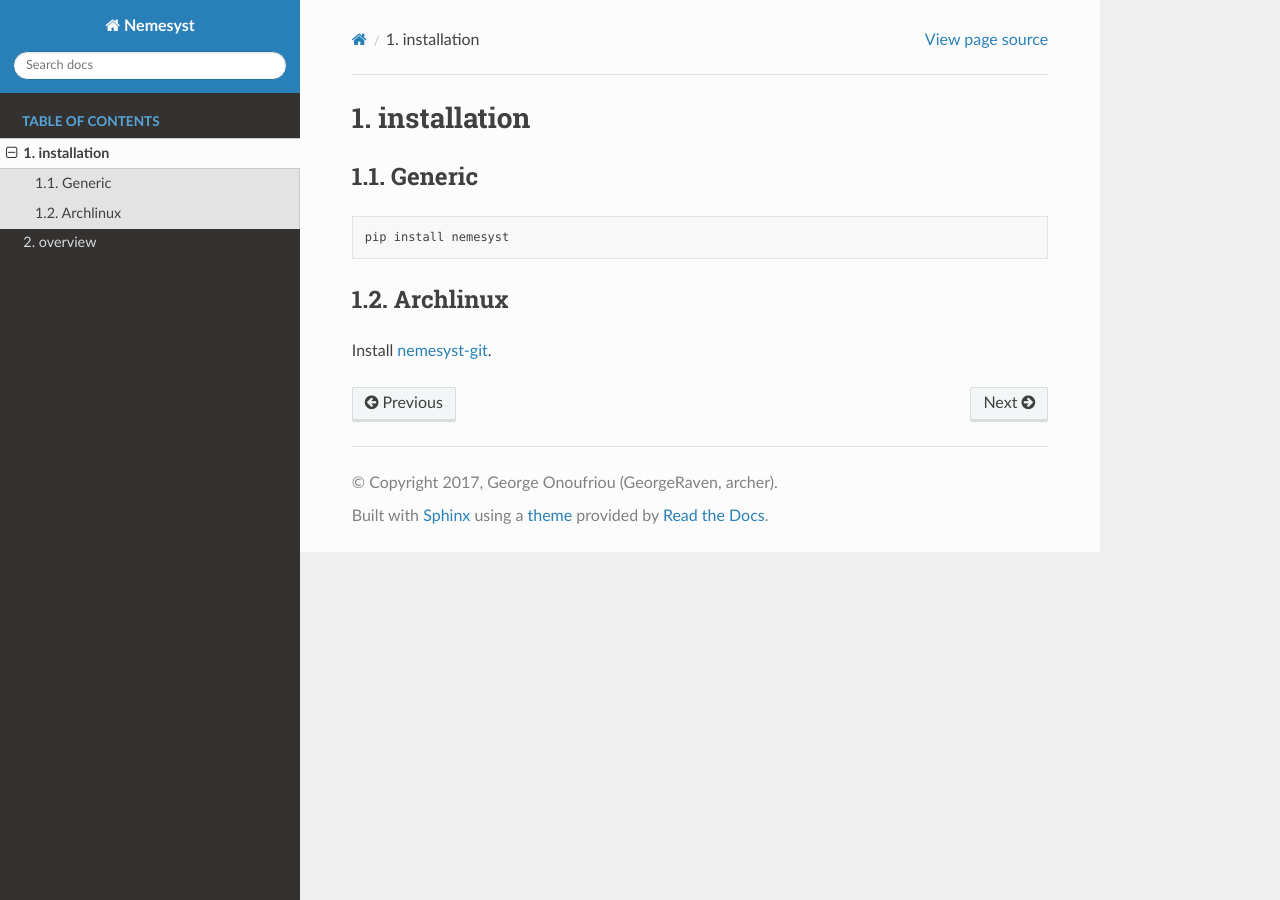
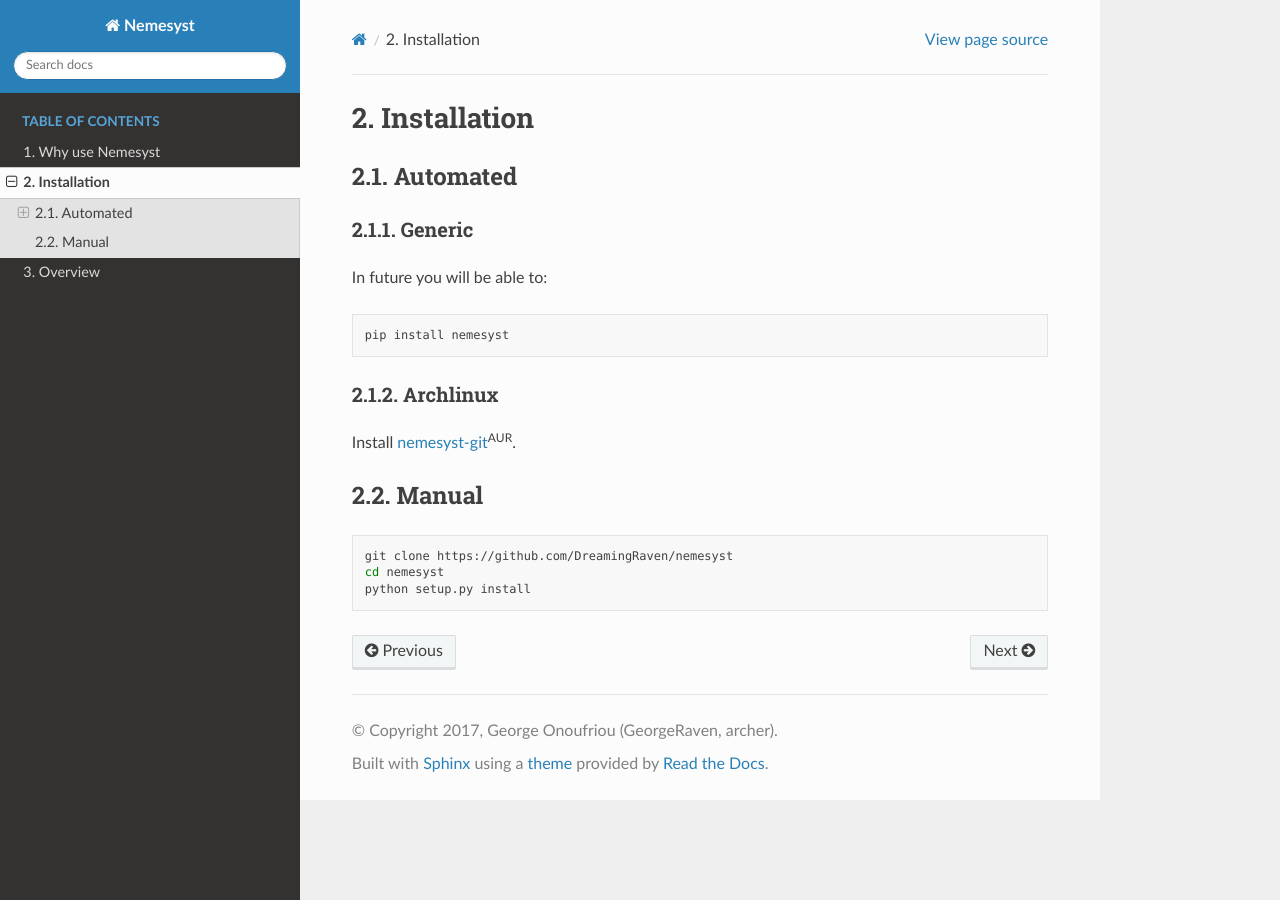
Before and after one commit to DreamingRaven/nemesyst, a Sphinx documentation site: the page built from docs/source/installation.rst, in a window 1280 px wide. Built offline with Sphinx 7.4.7 and the Read the Docs theme 2.0.0, drawn with Linux system fonts in a browser that asks for light colours; the version number could not be read and is left out.

Commit message:
Updated docs
corrected lower case titles, and added new section for justification.

```diff
--- a/docs/source/index.rst
+++ b/docs/source/index.rst
@@ -12,5 +12,6 @@ Nemesyst
    :numbered:
 
    license
+   justification
    installation
    overview
--- a/docs/source/installation.rst
+++ b/docs/source/installation.rst
@@ -1,14 +1,28 @@
-installation
+Installation
 ============
 
+Automated
+*********
+
 Generic
-*******
++++++++
+
+In future you will be able to:
 
 .. code-block:: bash
 
   pip install nemesyst
 
 Archlinux
-*********
++++++++++
 
-Install `nemesyst-git <https://aur.archlinux.org/packages/nemesyst-git/>`_.
+Install `nemesyst-git <https://aur.archlinux.org/packages/nemesyst-git/>`_:sup:`AUR`.
+
+Manual
+******
+
+.. code-block:: bash
+
+  git clone https://github.com/DreamingRaven/nemesyst
+  cd nemesyst
+  python setup.py install
--- /dev/null
+++ b/docs/source/justification.rst
@@ -0,0 +1,2 @@
+Why use Nemesyst
+================
--- a/docs/source/overview.rst
+++ b/docs/source/overview.rst
@@ -1,2 +1,2 @@
-overview
+Overview
 ========
```
